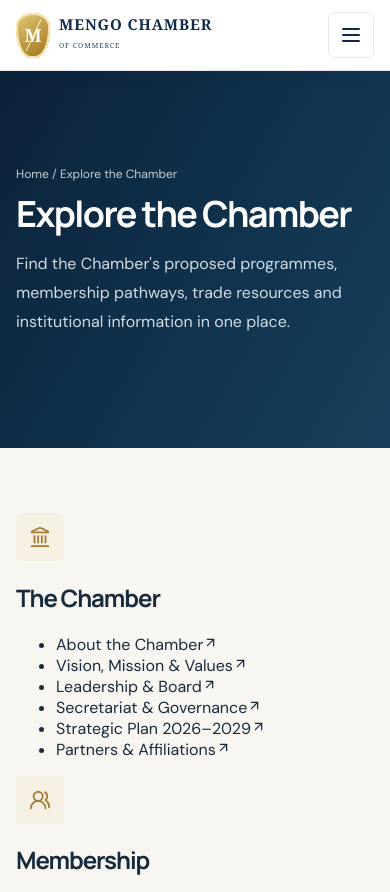
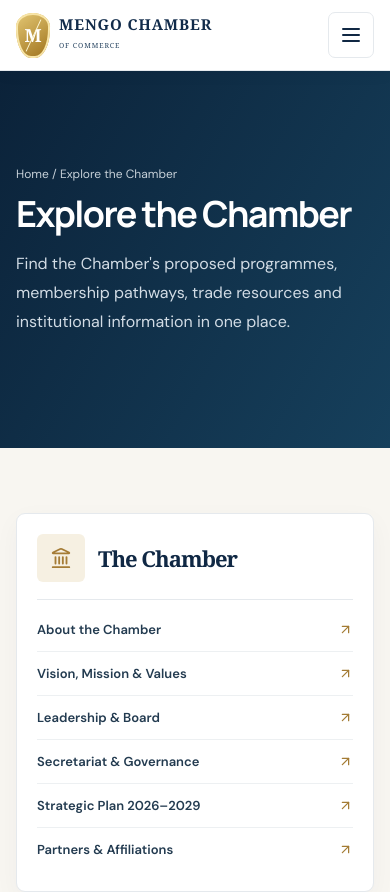
Before and after one commit to watumwa/mengo, a Next.js app: page /explore in a window 390 px wide. Shown: the top 892 px of the page. Built offline with nearby package versions, Linux system fonts and the light colour scheme.

Commit message:
Frontend: responsive site directory cards

```diff
--- a/app/design-tokens.css
+++ b/app/design-tokens.css
@@ -14,3 +14,17 @@ html{scroll-padding-top:90px}body{min-width:320px;-webkit-font-smoothing:antiali
 .navlinks a[aria-current="page"]::after{content:"";position:absolute;left:0;right:0;bottom:-12px;height:2px;background:#cba558}
 @media(max-width:900px){.navlinks a[aria-current="page"]::after{display:none}.navlinks a[aria-current="page"]{background:#fbf5e8;padding-left:12px}}
 @media(min-width:901px) and (max-width:1200px){.navlinks{gap:12px}.navinner{gap:10px}.navactions{gap:5px}.navactions .btn{padding-inline:11px}}
+
+/* Explore page — accessible directory of frontend routes */
+.site-index-grid{display:grid;grid-template-columns:repeat(3,minmax(0,1fr));gap:22px}
+.site-index-card{background:#fff;border:1px solid #e5e9ed;border-radius:9px;padding:24px;box-shadow:0 8px 26px #1028440a}
+.site-index-heading{display:flex;align-items:center;gap:13px;border-bottom:1px solid #e5e9ed;padding-bottom:17px}
+.site-index-heading h2{font:700 22px/1.2 Georgia,serif;color:#102844;margin:0}
+.site-index-card ul{padding:8px 0 0;margin:0;list-style:none}
+.site-index-card li+li{border-top:1px solid #edf0f2}
+.site-index-card li a{display:flex;align-items:center;justify-content:space-between;gap:12px;padding:13px 0;color:#233b50;font-size:13px;font-weight:600}
+.site-index-card li a:hover{color:#a47c35}
+.site-index-card li svg{flex-shrink:0;color:#a47c35}
+.site-index-note{color:#68788a;font-size:12px;line-height:1.7;margin:26px 0 0}
+@media(max-width:960px){.site-index-grid{grid-template-columns:repeat(2,minmax(0,1fr))}}
+@media(max-width:600px){.site-index-grid{grid-template-columns:1fr}.site-index-card{padding:20px}}
```
